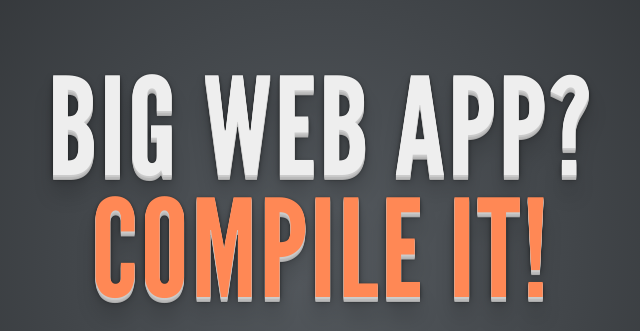
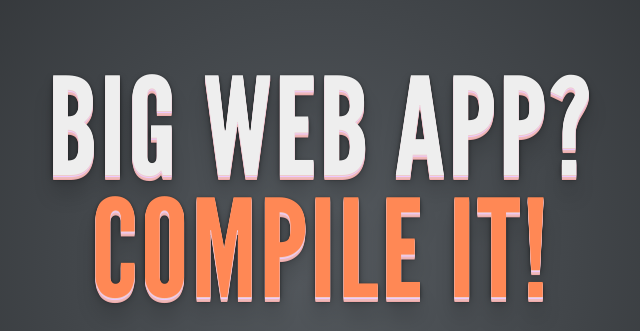
Before and after one commit to kripken/mloc_emscripten_talk, a website: page index.html in a window 1280 px wide. Shown: the part 143-474 px from the top of the page, 319-959 px from the left. Drawn offline with Linux system fonts and the light colour scheme.

Commit message:
adjust h1 shadow

```diff
--- a/css/theme/default.css
+++ b/css/theme/default.css
@@ -59,7 +59,7 @@ body {
 }
 
 .reveal h1 {
-  text-shadow: 0 1px 0 #cccccc, 0 2px 0 #c9c9c9, 0 3px 0 #bbbbbb, 0 4px 0 #b9b9b9, 0 5px 0 #aaaaaa, 0 6px 1px rgba(0, 0, 0, 0.1), 0 0 5px rgba(0, 0, 0, 0.1), 0 1px 3px rgba(0, 0, 0, 0.3), 0 3px 5px rgba(0, 0, 0, 0.2), 0 5px 10px rgba(0, 0, 0, 0.25), 0 20px 20px rgba(0, 0, 0, 0.15);
+  text-shadow: 0 1px 0 #eecccc, 0 2px 0 #eec9ff, 0 3px 0 #eebbbb, 0 4px 0 #eeb9b9, 0 5px 0 #eeaaaa, 0 6px 1px rgba(0, 0, 0, 0.1), 0 0 5px rgba(0, 0, 0, 0.1), 0 1px 3px rgba(0, 0, 0, 0.3), 0 3px 5px rgba(0, 0, 0, 0.2), 0 5px 10px rgba(0, 0, 0, 0.25), 0 20px 20px rgba(0, 0, 0, 0.15);
 }
 
 /*********************************************
```
